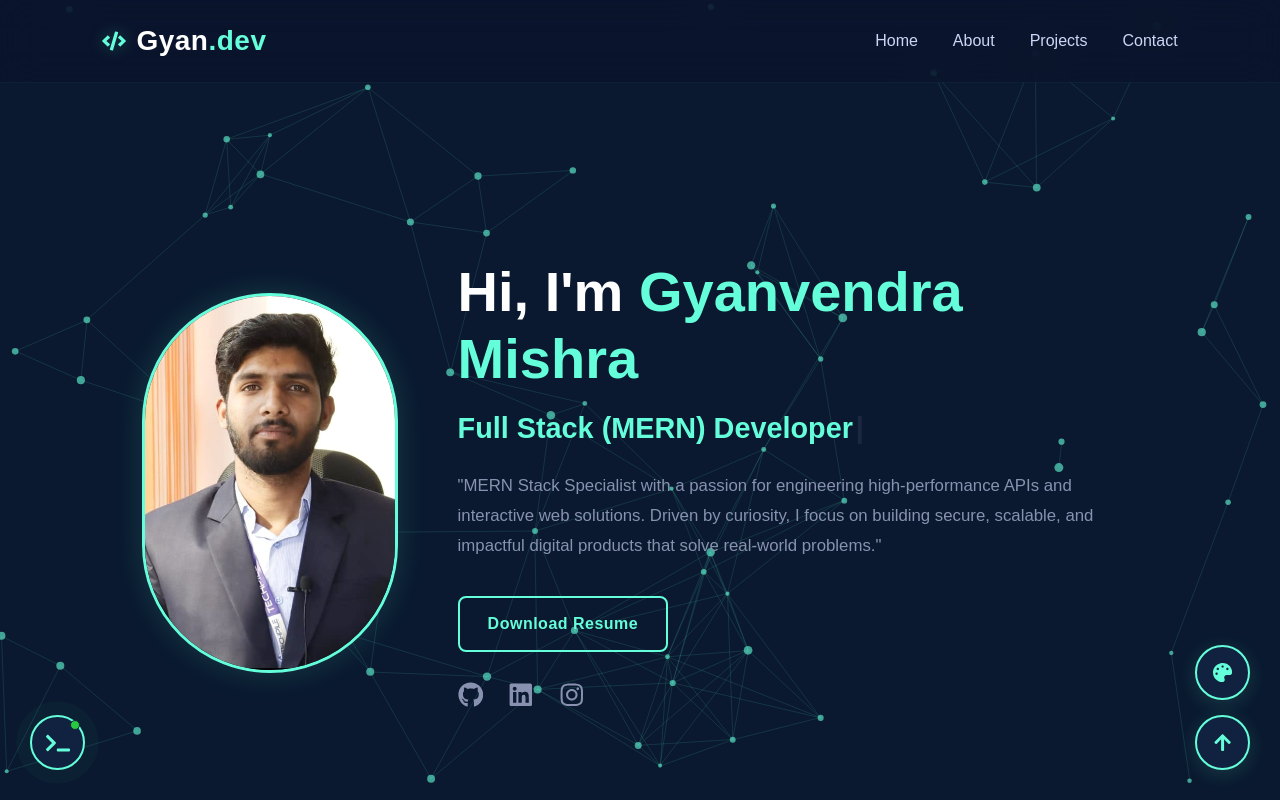
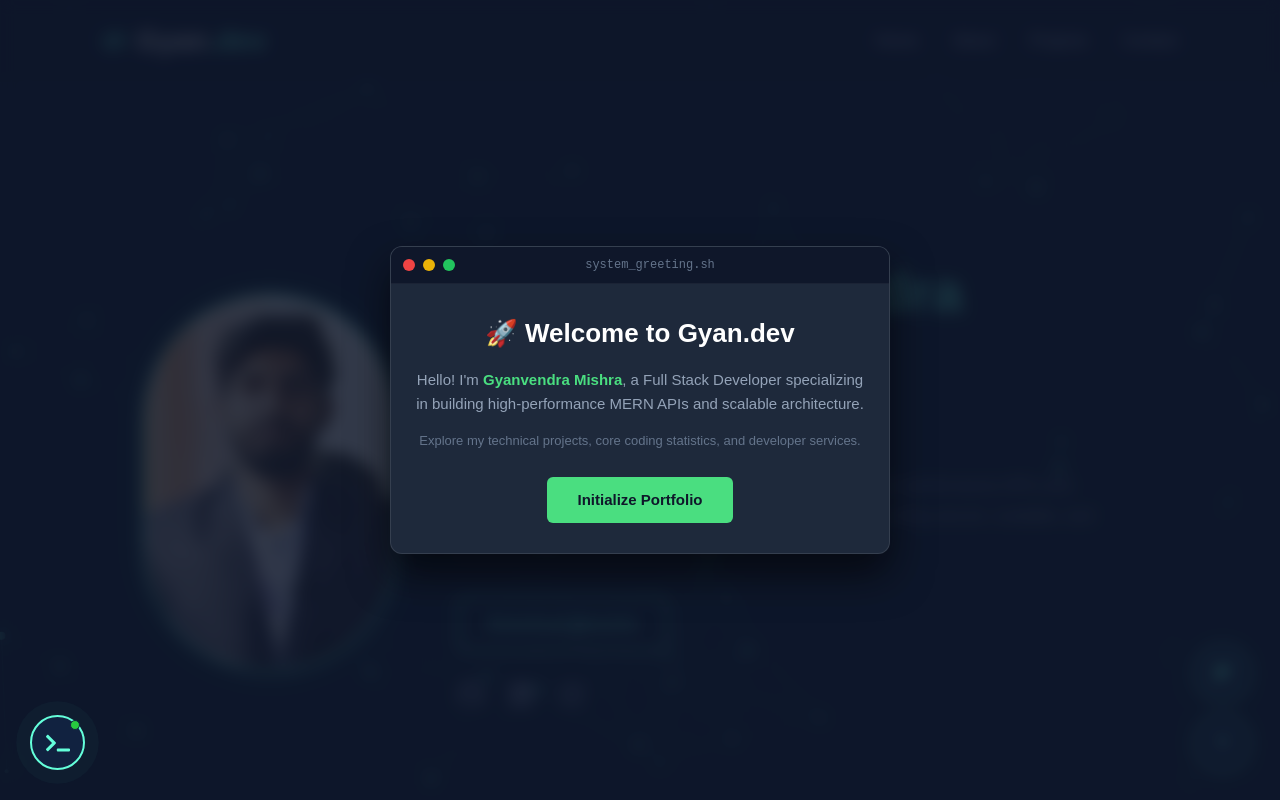
Before and after one commit to gyan9752/my-portfolio, a React (Vite) app: page / in a window 1280 px wide. Shown: the top 800 px of the page. Built offline with nearby package versions, Linux system fonts and the light colour scheme.

Commit message:
fix: resolve correct path casing for custom cursor component

```diff
--- a/src/App.jsx
+++ b/src/App.jsx
@@ -17,7 +17,8 @@ import Testimonial from "./components/testimonial/testimonial.jsx";
 import Faq from "./components/faq/faq.jsx";
 import Terminal from "./components/terminal/terminal.jsx";
 import MovingBg from "./components/movingbg/movingbg.jsx";
-import CustomCursor from "./components/CustomCursor/CustomCursor.jsx";
+//import CustomCursor from "./components/CustomCursor/CustomCursor.jsx";
+import WelcomeModal from "./components/WelcomeModal/WelcomeModal.jsx";
 
 function App() {
   return (
@@ -26,7 +27,8 @@ function App() {
       <MovingBg />
 
       {/* Navigation & Core Hero */}
-      <CustomCursor />
+      {/* <CustomCursor /> */}
+      <WelcomeModal />
       <Navbar />
       <Hero />
       <Terminal />
--- a/src/components/CustomCursor/CustomCursor.css
+++ b/src/components/CustomCursor/CustomCursor.css
@@ -7,14 +7,18 @@ a, button, input, textarea, [role="button"] {
 }
 
 /* Custom Rocket Style */
+/* ==========================================
+   ROCKET CURSOR STYLING (UPDATE)
+   ========================================== */
 .rocket-cursor {
   position: fixed;
   font-size: 24px;
-  pointer-events: none; /* Takki niche ke clicks block na hon */
-  z-index: 99999;
+  pointer-events: none;
+  /* 📝 Rocket ki z-index popup se kam honi chahiye */
+  z-index: 99990; /* Ise kam karke 99990 kar do */
   transform: translate(-30%, -30%) rotate(0deg);
   transition: transform 0.15s ease-out, filter 0.2s ease;
-  filter: drop-shadow(0 0 4px rgba(74, 222, 128, 0.3)); /* Light green glow */
+  filter: drop-shadow(0 0 4px rgba(74, 222, 128, 0.3));
 }
 
 /* Jab mouse link ya button par jaye (Boost Mode) */
--- /dev/null
+++ b/src/components/WelcomeModal/WelcomeModal.css
@@ -0,0 +1,99 @@
+.modal-overlay {
+  position: fixed;
+  top: 0;
+  left: 0;
+  width: 100%;
+  height: 100%;
+  background: rgba(15, 23, 42, 0.85); /* Deep dark blur overlay */
+  -webkit-backdrop-filter: blur(8px);
+  backdrop-filter: blur(8px);
+  z-index: 100000;  display: flex;
+  justify-content: center;
+  align-items: center;
+  padding: 20px;
+}
+
+.welcome-card {
+  background: #1e293b;
+  border: 1px solid rgba(255, 255, 255, 0.1);
+  width: 100%;
+  max-width: 500px;
+  border-radius: 12px;
+  overflow: hidden;
+  box-shadow: 0 20px 40px rgba(0, 0, 0, 0.6);
+}
+
+/* Terminal style title bar */
+.terminal-header {
+  background: #0f172a;
+  padding: 12px;
+  display: flex;
+  align-items: center;
+  gap: 8px;
+  border-bottom: 1px solid rgba(255, 255, 255, 0.05);
+}
+
+.dot {
+  width: 12px;
+  height: 12px;
+  border-radius: 50%;
+}
+.dot.red { background: #ef4444; }
+.dot.yellow { background: #eab308; }
+.dot.green { background: #22c55e; }
+
+.terminal-title {
+  color: #64748b;
+  font-family: 'Courier New', monospace;
+  font-size: 12px;
+  margin-left: 10px;
+}
+
+/* Content Body */
+.welcome-content {
+  padding: 30px 24px;
+  text-align: center;
+}
+
+.welcome-content h2 {
+  color: #ffffff;
+  font-size: 26px;
+  margin-bottom: 15px;
+  font-weight: 700;
+}
+
+.welcome-content p {
+  color: #94a3b8;
+  font-size: 15px;
+  line-height: 1.6;
+}
+
+.highlight {
+  color: #4ade80; /* Theme Match Green */
+  font-weight: 600;
+}
+
+.sub-text {
+  font-size: 13px !important;
+  color: #64748b !important;
+  margin-top: 15px;
+}
+
+/* Styled Button */
+.welcome-btn {
+  margin-top: 25px;
+  background: #4ade80;
+  color: #0f172a;
+  border: none;
+  padding: 12px 30px;
+  font-size: 15px;
+  font-weight: 600;
+  border-radius: 6px;
+  cursor: pointer;
+  transition: transform 0.2s ease, box-shadow 0.2s ease;
+}
+
+.welcome-btn:hover {
+  transform: translateY(-2px);
+  box-shadow: 0 0 15px rgba(74, 222, 128, 0.4);
+}
--- /dev/null
+++ b/src/components/WelcomeModal/WelcomeModal.jsx
@@ -0,0 +1,57 @@
+import { useState, useEffect } from "react";
+import "./WelcomeModal.css";
+import { motion, AnimatePresence } from "framer-motion";
+
+export default function WelcomeModal() {
+  const [isOpen, setIsOpen] = useState(false);
+
+  useEffect(() => {
+    // Check karega ki kya user pehle aa chuka hai
+    const hasVisited = localStorage.getItem("portfolio_visited");
+    if (!hasVisited) {
+      setIsOpen(true);
+    }
+  }, []);
+
+  const handleClose = () => {
+    localStorage.setItem("portfolio_visited", "true"); // LocalStorage me entry lock
+    setIsOpen(false);
+  };
+
+  return (
+    <AnimatePresence>
+      {isOpen && (
+        <div className="modal-overlay">
+          <motion.div
+            className="welcome-card"
+            initial={{ scale: 0.8, opacity: 0 }}
+            animate={{ scale: 1, opacity: 1 }}
+            exit={{ scale: 0.8, opacity: 0 }}
+            transition={{ type: "spring", stiffness: 300, damping: 25 }}
+          >
+            <div className="terminal-header">
+              <span className="dot red"></span>
+              <span className="dot yellow"></span>
+              <span className="dot green"></span>
+              <span className="terminal-title">system_greeting.sh</span>
+            </div>
+
+            <div className="welcome-content">
+              <h2>🚀 Welcome to Gyan.dev</h2>
+              <p>
+                Hello! I'm <span className="highlight">Gyanvendra Mishra</span>, a Full Stack Developer specializing in building high-performance MERN APIs and scalable architecture.
+              </p>
+              <p className="sub-text">
+                Explore my technical projects, core coding statistics, and developer services.
+              </p>
+
+              <button className="welcome-btn" onClick={handleClose}>
+                Initialize Portfolio
+              </button>
+            </div>
+          </motion.div>
+        </div>
+      )}
+    </AnimatePresence>
+  );
+}
--- a/src/components/certifications/certificate.css
+++ b/src/components/certifications/certificate.css
@@ -1,86 +1,88 @@
 /* ==========================================
    MY PILLARS (FAMILY) SECTION GENERAL STYLE
    ========================================== */
+.certificate {
+  padding: 60px 4%;
+  max-width: 1200px;
+  margin: 0 auto;
+  text-align: center;
+}
 
-.certificate {
-  padding: 80px 4%; /* Optimal padding spacing */
-  max-width: 1400px; /* Accommodates all 8 cards elegantly */
-  margin: 0 auto;
+/* Centered Pure White Heading */
+.certificate h2 {
+  font-size: 36px;
+  font-weight: 800;
+  color: #ffffff !important;
+  margin-bottom: 10px;
+  text-shadow: 0 0 15px rgba(255, 255, 255, 0.1);
+}
+
+/* Technical Subtitle */
+.certificate-subtitle {
+  font-size: 14px;
+  color: #64748b;
+  margin-bottom: 40px;
+  font-family: 'Courier New', monospace;
 }
 
 /* ==========================================
-   CENTERED PURE WHITE HEADING CONFIGURATION
-   ========================================== */
-.certificate h2 {
-  font-size: 42px;
-  font-weight: 800; /* Robust bold structure matching other titles */
-  color: #ffffff !important; /* Hardcoded blue removed - Forced Pure White */
-  text-align: center !important; /* Exact page center alignment */
-  width: 100%;
-  margin: 0 auto 40px auto; /* Centered layout block margin */
-  display: block;
-  text-shadow: 0 0 15px rgba(255, 255, 255, 0.1); /* Subtle premium white back-glow */
-  transition: text-shadow 0.3s ease;
-}
-
-/* ==========================================
-   DYNAMIC RESPONSIVE GRID & CARDS LAYOUT
+   MINIMAL ROUNDED AVATAR FLEX/GRID LAYOUT
    ========================================== */
 .certificate-grid {
-  display: grid;
-  /* Automatically adjusts 8 cards inside a smooth single row or wraps symmetrically */
-  grid-template-columns: repeat(auto-fit, minmax(130px, 1fr));
-  gap: 15px;
+  display: flex;
+  flex-wrap: wrap;
+  gap: 30px; /* Spacing badha di taaki text overlap na ho */
   justify-content: center;
+  align-items: center;
 }
 
 .certificate-card {
-  background: rgba(255, 255, 255, 0.03);
-  border: 1px solid rgba(255, 255, 255, 0.08);
-  border-radius: 15px;
-  overflow: hidden;
-  backdrop-filter: blur(20px);
-  -webkit-backdrop-filter: blur(20px);
-  transition: border-color 0.3s ease, box-shadow 0.3s ease, transform 0.2s ease;
+  display: flex;
+  flex-direction: column;
+  align-items: center;
+  width: 110px; /* Fixed block container to handle width layout */
 }
 
-/* Active Multi-Theme Adaptive Borders on Hover */
-.certificate-card:hover {
-  border-color: var(--accent, #64ffda) !important; /* Live Cyan / Purple / Green border sync */
-  box-shadow: 0 0 15px var(--accent-glow, rgba(100, 255, 218, 0.2));
+/* Circle Wrapper for Photos */
+.pillar-avatar-wrapper {
+  width: 95px;
+  height: 95px;
+  border-radius: 50%;
+  overflow: hidden;
+  border: 2px solid #1e293b;
+  box-shadow: 0 4px 12px rgba(0, 0, 0, 0.3);
+  transition: border-color 0.3s ease, box-shadow 0.3s ease;
+}
+
+/* Hover effect on Circle */
+.certificate-card:hover .pillar-avatar-wrapper {
+  border-color: var(--accent, #4ade80) !important;
+  box-shadow: 0 0 15px var(--accent-glow, rgba(74, 222, 128, 0.4));
 }
 
 .certificate-card img {
   width: 100%;
-  height: 160px; /* Locked box aspect ratio grid control */
+  height: 100%;
   object-fit: cover;
 }
 
+/* Code Syntax Label Styling */
 .certificate-card h3 {
-  padding: 12px 5px;
+  margin-top: 12px;
+  font-size: 0.85rem; /* Clean readable code size */
+  font-family: 'Courier New', monospace;
+  font-weight: 600;
   text-align: center;
-  color: #fff;
-  font-size: 0.95rem;
-  margin: 0;
+  width: 100%;
 }
 
-/* ==========================================
-   CLEAN FALLBACK RESPONSIVE BREAKPOINTS
-   ========================================== */
-@media (max-width: 1200px) {
-  .certificate-grid {
-    grid-template-columns: repeat(4, 1fr); /* 4 cards per row on medium laptops */
-  }
+/* Clean Orange/Terracotta color for Strings matching VS-Code theme */
+.code-string {
+  color: #ce9178;
+  display: inline-block;
+  transition: color 0.3s ease;
 }
 
-@media (max-width: 768px) {
-  .certificate-grid {
-    grid-template-columns: repeat(2, 1fr); /* 2 cards per row on tablets */
-  }
+.certificate-card:hover .code-string {
+  color: #4ade80; /* Hover karne par code highlight green ho jayega */
 }
-
-@media (max-width: 400px) {
-  .certificate-grid {
-    grid-template-columns: 1fr; /* Full width stack layout on small screens */
-  }
-}
--- a/src/components/certifications/certificate.jsx
+++ b/src/components/certifications/certificate.jsx
@@ -1,7 +1,7 @@
 import "./certificate.css";
 import { motion } from "framer-motion";
 
-// Images exact paths ke sath loaded hain
+// Existing images paths stays exactly safe
 import member1 from "../../assets/image/father.jpeg";
 import member2 from "../../assets/image/mother.jpeg";
 import member3 from "../../assets/image/brother1.jpeg";
@@ -9,34 +9,41 @@ import member4 from "../../assets/image/brother2.jpeg";
 import member5 from "../../assets/image/didi.jpeg";
 import member6 from "../../assets/image/bhabhi.jpeg";
 import member7 from "../../assets/image/nephew.jpeg";
-import member8 from "../../assets/image/PHOTO.jpeg"; // capital PHOTO matching your terminal files
+import member8 from "../../assets/image/PHOTO.jpeg";
 
 export default function Certificate() {
   const familyMembers = [
-    { image: member1, relation: "Father" },
-    { image: member2, relation: "Mother" },
-    { image: member3, relation: "Brother 1" },
-    { image: member4, relation: "Brother 2" },
-    { image: member5, relation: "Sister" },
-    { image: member6, relation: "Sister-in-Law" },
-    { image: member7, relation: "Nephew" },
-    { image: member8, relation: "Me" },
+    { image: member1, name: "Father" },
+    { image: member2, name: "Mother" },
+    { image: member3, name: "Brother 1" },
+    { image: member4, name: "Brother 2" },
+    { image: member5, name: "Sister" },
+    { image: member6, name: "Sister-in-Law" },
+    { image: member7, name: "Nephew" },
+    { image: member8, name: "Me" },
   ];
 
   return (
     <section className="certificate" id="family">
-      <h2>My Pillars (Family)</h2>
+      <h2>My Pillars (Inspiration)</h2>
+      <p className="certificate-subtitle">root.getInspiration().map(member =&gt; member.log());</p>
 
       <div className="certificate-grid">
         {familyMembers.map((item, index) => (
           <motion.div
             className="certificate-card"
             key={index}
-            whileHover={{ scale: 1.05 }}
-            transition={{ duration: 0.2 }}
+            whileHover={{ scale: 1.08 }}
+            transition={{ type: "spring", stiffness: 300, damping: 20 }}
           >
-            <img src={item.image} alt={item.relation} />
-            <h3>{item.relation}</h3>
+            <div className="pillar-avatar-wrapper">
+              <img src={item.image} alt={item.name} />
+            </div>
+
+            {/* 📝 Sirf single clean string variable text */}
+            <h3>
+              <span className="code-string">"{item.name}"</span>
+            </h3>
           </motion.div>
         ))}
       </div>
```
